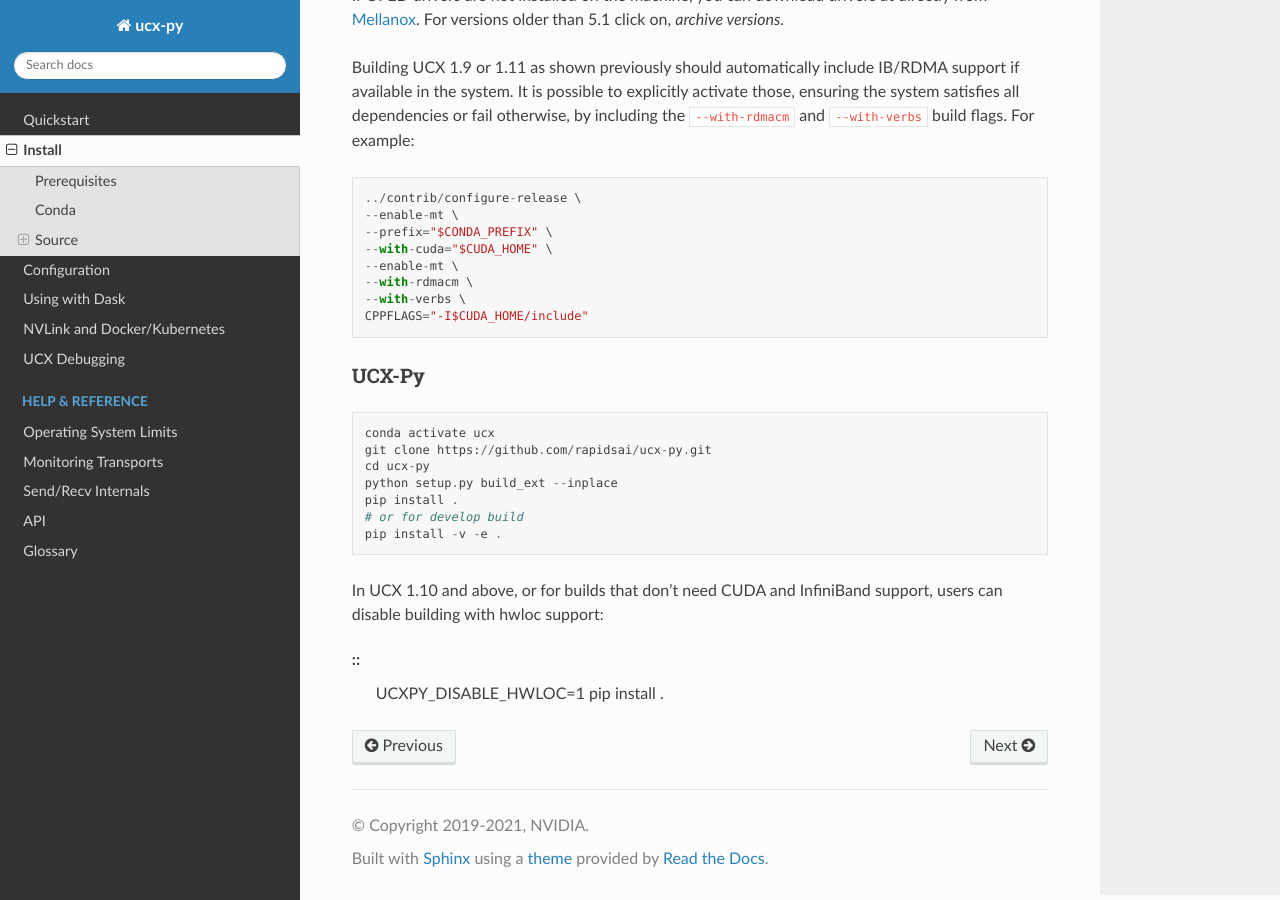
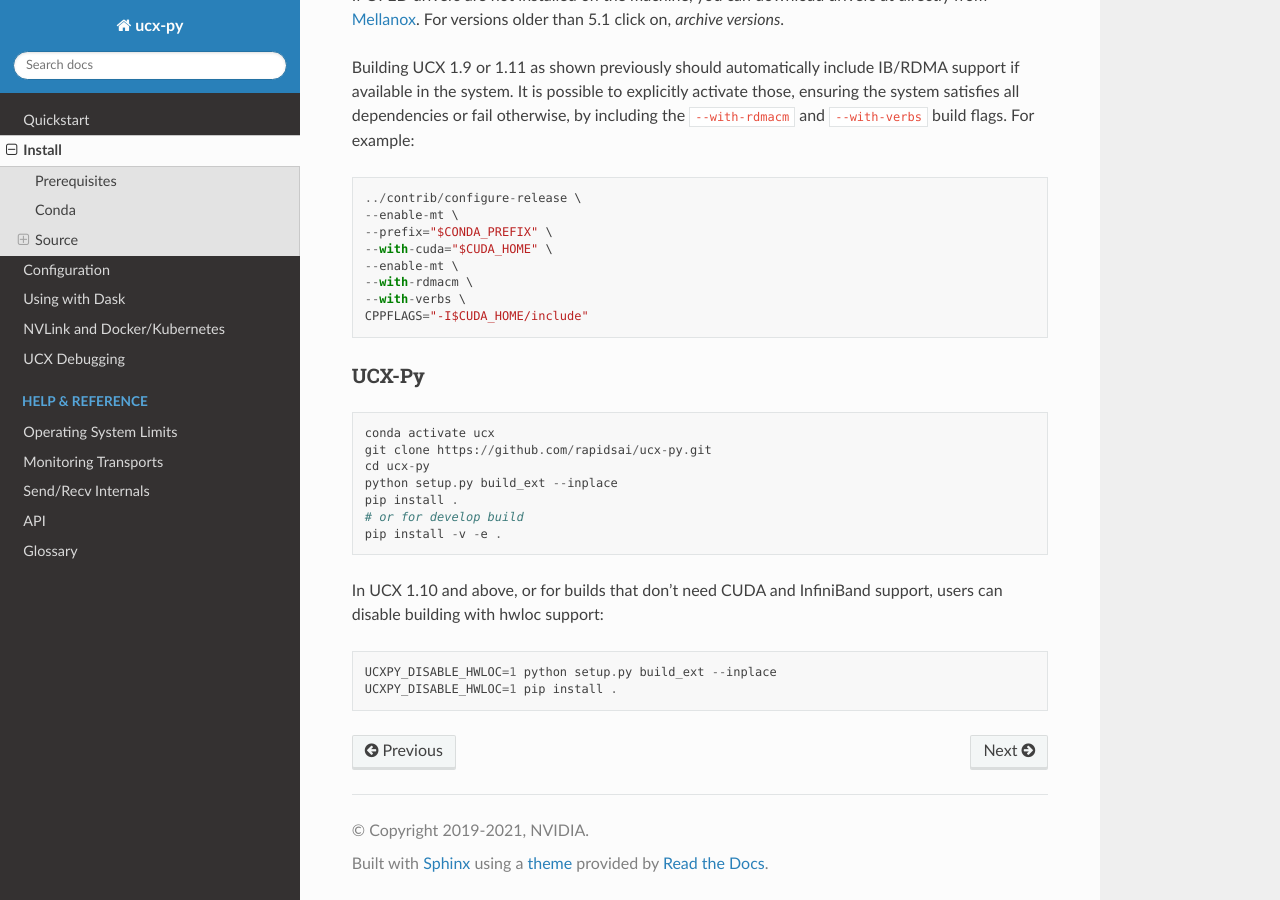
Before and after one commit to rapidsai/ucx-py, a Sphinx documentation site: the page built from docs/source/install.rst, in a window 1280 px wide and 900 px high, scrolled down 2649 px. Built offline with Sphinx 7.4.7 and the Read the Docs theme 2.0.0, drawn with Linux system fonts in a browser that asks for light colours; the version number could not be read and is left out.

Commit message:
Fix disabled hwloc example

```diff
--- a/docs/source/install.rst
+++ b/docs/source/install.rst
@@ -163,4 +163,6 @@
 In UCX 1.10 and above, or for builds that don't need CUDA and InfiniBand support, users can disable building with hwloc support:
 
 ::
+
+    UCXPY_DISABLE_HWLOC=1 python setup.py build_ext --inplace
     UCXPY_DISABLE_HWLOC=1 pip install .
```
